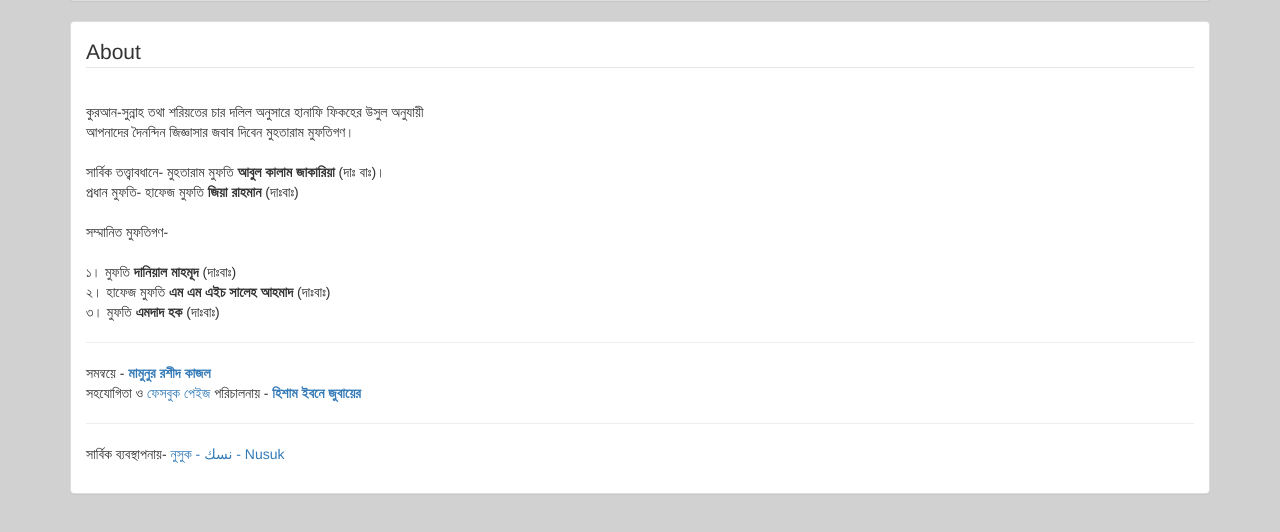
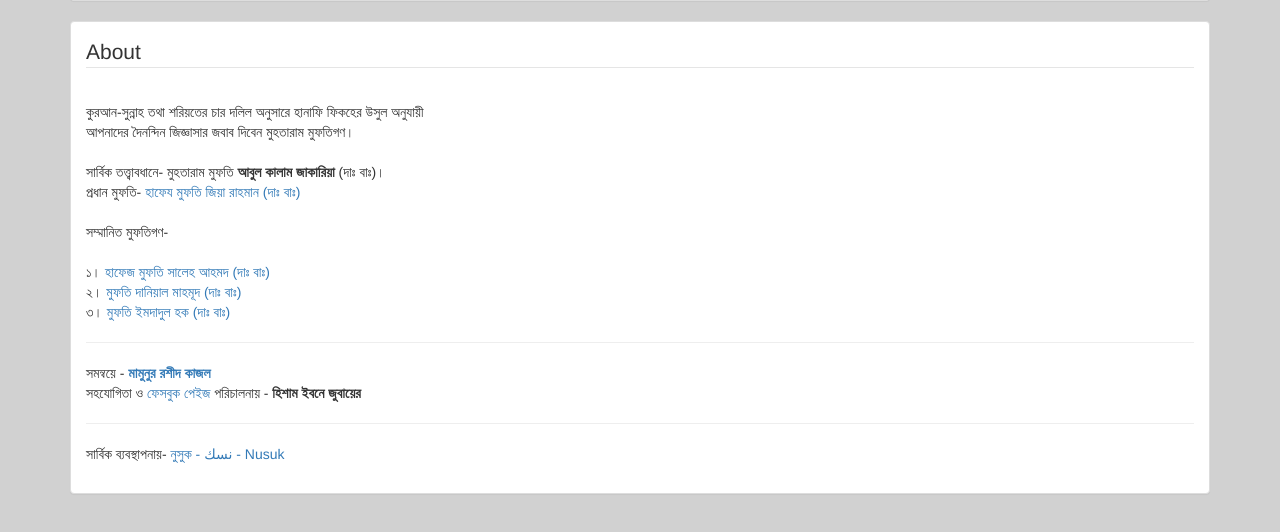
Before and after one commit to adorgoalp/deenQA, a PHP site: page /about.php in a window 1280 px wide. Shown: the part 218-750 px from the top of the page. Run offline with PHP 8.4, Linux system fonts and the light colour scheme.

Commit message:
corrected the names of the mufties

```diff
--- a/about.php
+++ b/about.php
@@ -62,20 +62,20 @@ include_once './backendless/autoload.php';
                             <br>
                             সার্বিক তত্ত্বাবধানে- মুহতারাম মুফতি <strong>আবুল কালাম জাকারিয়া</strong> (দাঃ বাঃ)।
                             <br>
-                            প্রধান মুফতি- হাফেজ মুফতি <strong>জিয়া রাহমান</strong> (দাঃবাঃ)<br>
+                            প্রধান মুফতি- <a href="https://facebook.com/Zia.Eshona" target="_blank">হাফেয মুফতি জিয়া রাহমান (দাঃ বাঃ)</a><br>
                             <br>
                             সম্মানিত মুফতিগণ-<br>
                             <br>
-                            ১। মুফতি <strong>দানিয়াল মাহমূদ</strong> (দাঃবাঃ)<br>
-                            ২। হাফেজ মুফতি <strong>এম এম এইচ সালেহ আহমাদ</strong> (দাঃবাঃ)<br>
-                            ৩। মুফতি <strong>এমদাদ হক</strong> (দাঃবাঃ)
+                            ১। <a href="https://facebook.com/profile.php?id=100006155267608" target="_blank">হাফেজ মুফতি সালেহ আহমদ (দাঃ বাঃ)</a><br>
+                            ২। <a href="https://facebook.com/Danialbd" target="_blank">মুফতি দানিয়াল মাহমূদ (দাঃ বাঃ)</a><br>
+                            ৩। <a href="https://facebook.com/mimemdad" target="_blank">মুফতি ইমদাদুল হক (দাঃ বাঃ)</a>
                         </p>
                         <hr>
                         <p>
                             সমন্বয়ে - <strong><a href="https://facebook.com/ghurabakajol" target="_blank">মামুনুর রশীদ কাজল</a></strong>
                             <br>
                             সহযোগিতা ও <a href="https://facebook.com/shoroeeshomadhan/timeline" target="_blank">ফেসবুক পেইজ</a> পরিচালনায়
-                            - <strong><a href="https://web.facebook.com/evilcrusher.towke" target="_blank">হিশাম ইবনে জুবায়ের</a></strong>
+                            - <strong>হিশাম ইবনে জুবায়ের</strong>
                         </p>
                         <hr>
                         <p>
```
